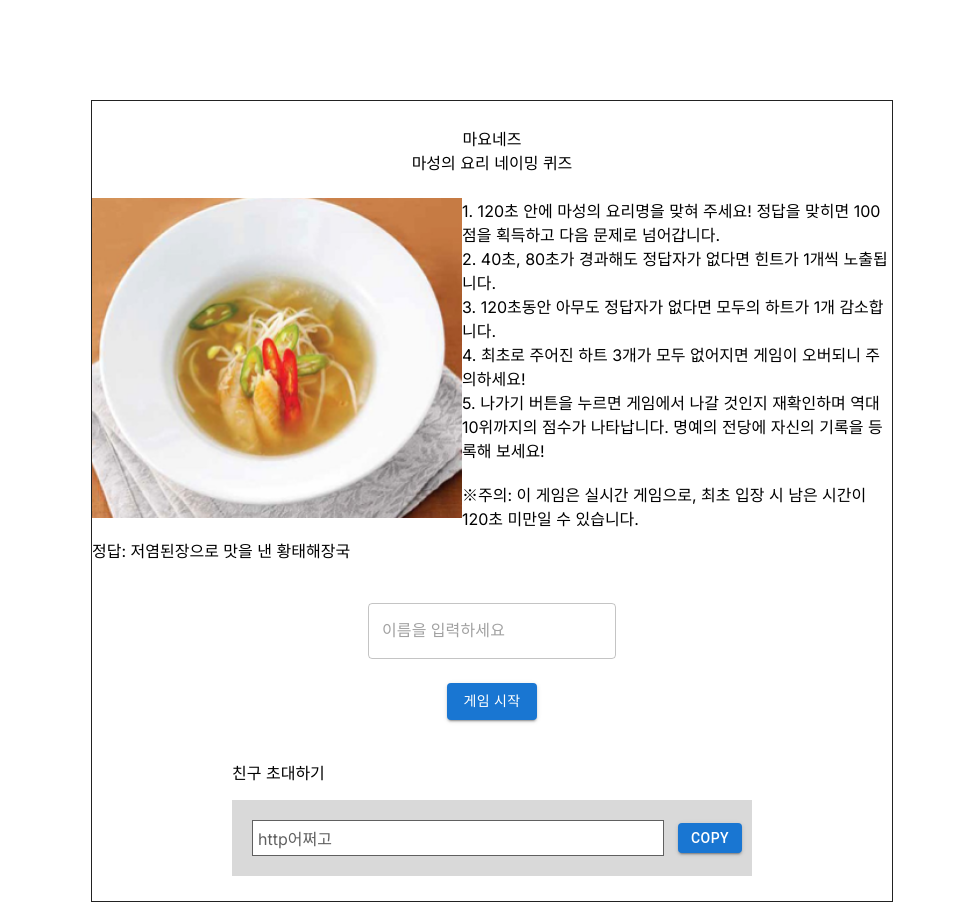
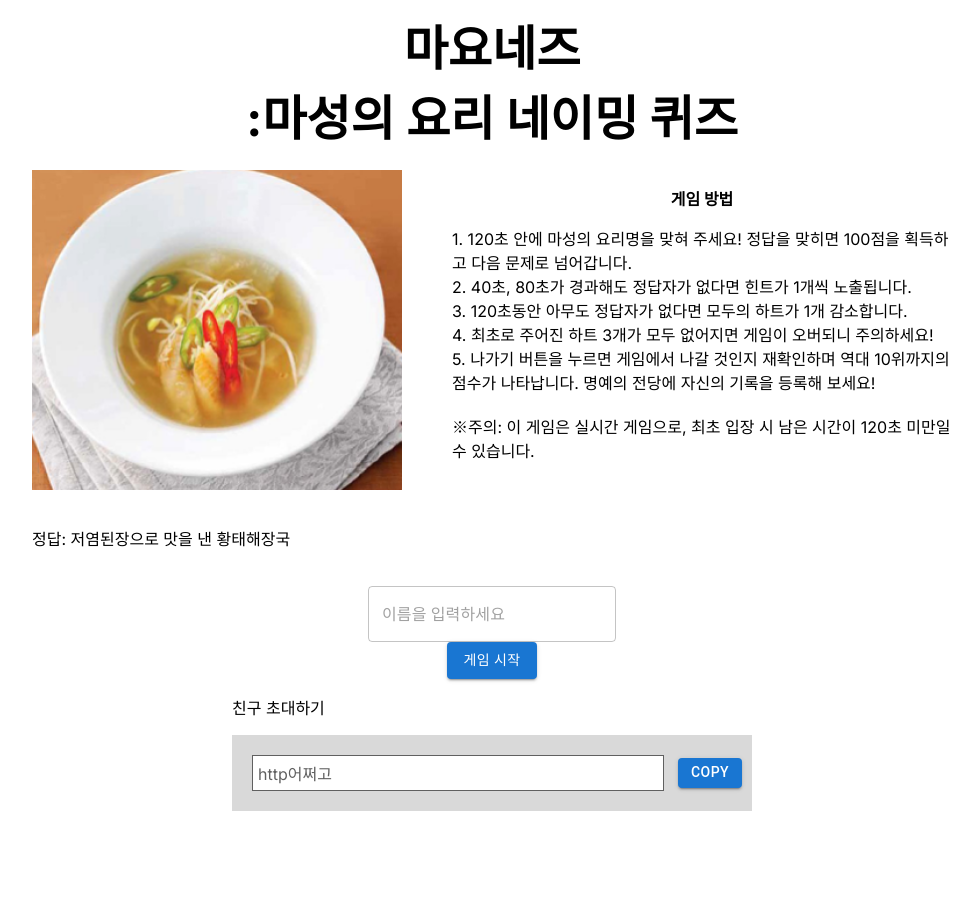
Before and after one commit to mayonnaise-game/mayonnaise-frontend, a Next.js app: page / in a window 1280 px wide. Shown: the top 914 px of the page, without its empty margins (148-1128 px from the left). After the commit the page ends 820 px from the top, so only its background shows below. Built offline with nearby package versions, Linux system fonts and the light colour scheme.

Commit message:
fix info design

```diff
--- a/src/app/page.js
+++ b/src/app/page.js
@@ -16,7 +16,6 @@ import axios from "axios";
 import { useState } from "react";
 import Image from "next/image";
 import infoImage from "@/assets/info_img.png";
-import backImage from "@/assets/Theme.png";
 
 const BASE_URL = process.env.NEXT_PUBLIC_DEV_URL;
 
@@ -56,7 +55,7 @@ export default function Home() {
     <main>
       <Container>
         <Title>
-          마요네즈 <br /> 마성의 요리 네이밍 퀴즈
+          마요네즈 <br /> :마성의 요리 네이밍 퀴즈
         </Title>
         <InfoBox>
           <InfoImage>
@@ -69,6 +68,7 @@ export default function Home() {
             <p>정답: 저염된장으로 맛을 낸 황태해장국</p>
           </InfoImage>
           <InfoText>
+            <p>게임 방법</p>
             1. 120초 안에 마성의 요리명을 맞혀 주세요! 정답을 맞히면 100점을
             획득하고 다음 문제로 넘어갑니다. <br />
             2. 40초, 80초가 경과해도 정답자가 없다면 힌트가 1개씩 노출됩니다.
--- a/src/components/home/home.styles.js
+++ b/src/components/home/home.styles.js
@@ -1,19 +1,21 @@
 import styled from "@emotion/styled";
 import { Box, Button, Snackbar, Grid } from "@mui/material";
+import backImage from "@/assets/Theme.png";
 
 export const Container = styled(Box)`
-  width: 100dvh;
-  height: 100dvh;
-  margin: 100px auto;
+  width: 1200px;
+  height: 800px;
+  margin: 10px auto;
   display: flex;
   flex-direction: column;
   justify-content: space-evenly;
   align-items: center;
-  border: 1px solid #222;
 `;
 
 export const Title = styled(Box)`
   text-align: center;
+  font-weight: bold;
+  font-size: 3rem;
 `;
 
 export const LandingButton = styled(Button)``;
@@ -49,8 +51,20 @@ export const CopyUri = styled.p`
 export const InfoBox = styled(Box)`
   display: flex;
   flex-direction: row;
+  gap: 50px;
+  padding: 20px;
 `;
 
-export const InfoText = styled(Box)``;
+export const InfoText = styled(Box)`
+  width: 500px;
+  > p {
+    font-weight: bold;
+    text-align: center;
+  }
+`;
 
-export const InfoImage = styled(Box)``;
+export const InfoImage = styled(Box)`
+  display: flex;
+  flex-direction: column;
+  gap: 20px;
+`;
```
